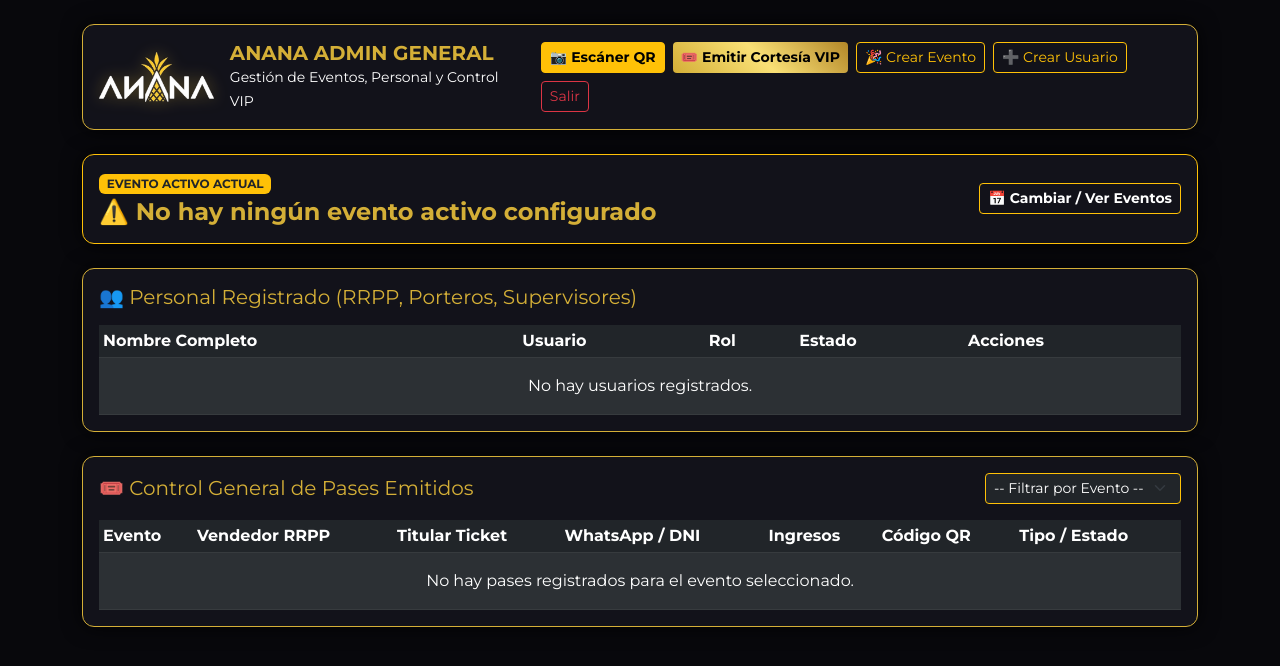
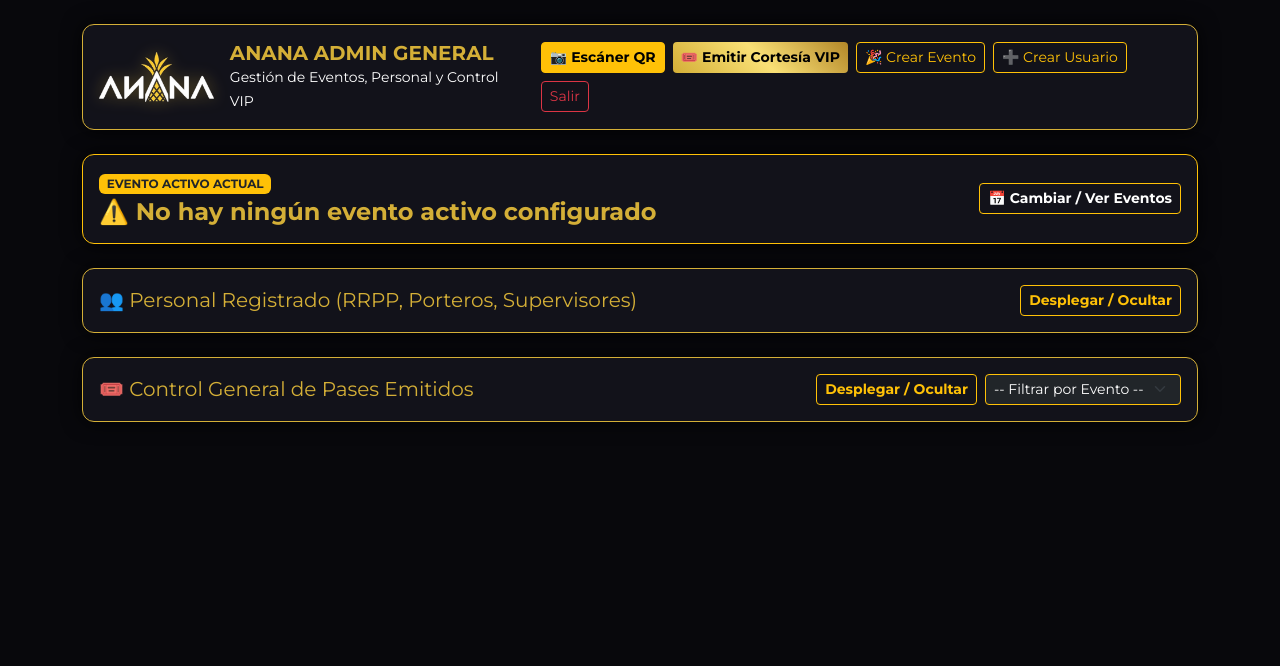
Before and after one commit to killerchipy723/casino_ticketjets, a Flask app: page /admin/dashboard in a window 1280 px wide. Shown: the top 666 px of the page. Run offline with Flask 3, Linux system fonts and the light colour scheme; the visitor is signed in with stand-in values (Sample User, id 1); data that the repository does not hold is empty; parts of the project's set-up code (start-up, migrations or seed data) failed here and were passed over.

Commit message:
ok mod admin cumple

```diff
--- a/templates/admin/dashboard_rrpp.html
+++ b/templates/admin/dashboard_rrpp.html
@@ -12,6 +12,7 @@
         .text-gold { color: #d4af37 !important; }
         .btn-gold { background: linear-gradient(45deg, #d4af37, #f9e076, #b38728); color: #000; font-weight: bold; border: none; }
         .btn-gold:hover { background: #f9e076; }
+        .cursor-pointer { cursor: pointer; }
     </style>
 </head>
 <body>
@@ -78,9 +79,14 @@
         </div>
     </div>
 
-    <!-- TABLA DE PERSONAL REGISTRADO -->
+    <!-- TABLA DE PERSONAL REGISTRADO (COLAPSABLE POR DEFECTO) -->
     <div class="card card-casino p-3 mb-4">
-        <h5 class="text-gold mb-3">👥 Personal Registrado (RRPP, Porteros, Supervisores)</h5>
+        <div class="d-flex justify-content-between align-items-center cursor-pointer" data-bs-toggle="collapse" data-bs-target="#collapsePersonal" aria-expanded="false" aria-controls="collapsePersonal">
+            <h5 class="text-gold mb-0">👥 Personal Registrado (RRPP, Porteros, Supervisores)</h5>
+            <button type="button" class="btn btn-sm btn-outline-warning fw-bold">Desplegar / Ocultar</button>
+        </div>
+
+        <div class="collapse mt-3" id="collapsePersonal">
             <div class="table-responsive">
                 <table class="table table-dark table-striped table-sm align-middle mb-0">
                     <thead>
@@ -109,7 +115,7 @@
                             </td>
                             <td>
                                 <div class="d-flex align-items-center gap-1 flex-wrap">
-                                <button class="btn btn-warning btn-sm py-0 px-2" data-bs-toggle="modal" data-bs-target="#modalEditarUsuario{{ v.id }}" title="Editar Usuario">✏️</button>
+                                    <button type="button" class="btn btn-warning btn-sm py-0 px-2" data-bs-toggle="modal" data-bs-target="#modalEditarUsuario{{ v.id }}" title="Editar Usuario">✏️</button>
 
                                     {% if v.activo %}
                                         <!-- SI ESTÁ ACTIVO: INHABILITAR VENDEDOR Y ANULAR SUS PASES -->
@@ -136,11 +142,16 @@
                 </table>
             </div>
         </div>
+    </div>
 
-    <!-- TABLA GLOBAL DE PASES CON FILTRO DE EVENTO -->
+    <!-- TABLA GLOBAL DE PASES CON FILTRO DE EVENTO (COLAPSABLE POR DEFECTO) -->
     <div class="card card-casino p-3">
-        <div class="d-flex justify-content-between align-items-center mb-3 flex-wrap gap-2">
+        <div class="d-flex justify-content-between align-items-center flex-wrap gap-2">
+            <div class="d-flex align-items-center gap-2 cursor-pointer flex-grow-1" data-bs-toggle="collapse" data-bs-target="#collapsePases" aria-expanded="false" aria-controls="collapsePases">
                 <h5 class="text-gold mb-0">🎟️ Control General de Pases Emitidos</h5>
+                <button type="button" class="btn btn-sm btn-outline-warning fw-bold ms-auto">Desplegar / Ocultar</button>
+            </div>
+
             <form method="GET" action="/admin/dashboard" class="d-flex gap-2">
                 <select name="evento_id" class="form-select form-select-sm bg-dark text-white border-warning" onchange="this.form.submit()">
                     <option value="">-- Filtrar por Evento --</option>
@@ -153,6 +164,7 @@
             </form>
         </div>
 
+        <div class="collapse mt-3" id="collapsePases">
             <div class="table-responsive">
                 <table class="table table-dark table-striped table-sm align-middle mb-0">
                     <thead>
@@ -204,6 +216,7 @@
                         {% endfor %}
                     </tbody>
                 </table>
+            </div>
         </div>
     </div>
 </div>
```
Lines whose indentation alone changed are shown as unchanged.
